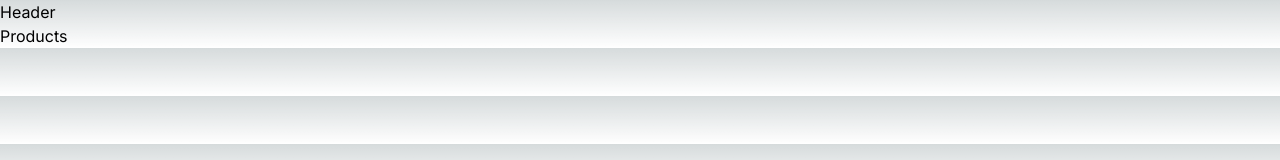
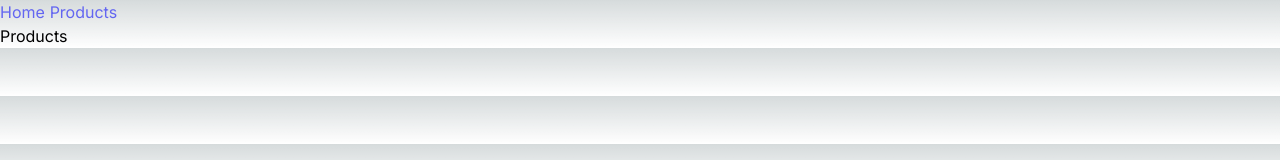
Before and after one commit to emanuelefavero/react-url-state-management, a Next.js app: page /products in a window 1280 px wide. Shown: the top 160 px of the page. Built offline with nearby package versions, Linux system fonts and the light colour scheme.

Commit message:
add header links, set colors in globals.css

```diff
--- a/app/components/Header.js
+++ b/app/components/Header.js
@@ -1,3 +1,10 @@
+import Link from 'next/link'
+
 export default function Header() {
-  return <div>Header</div>
+  return (
+    <>
+      <Link href='/'>Home</Link>
+      <Link href='/products'>Products</Link>
+    </>
+  )
 }
--- a/app/globals.css
+++ b/app/globals.css
@@ -16,6 +16,17 @@
   }
 }
 
+*,
+*::before,
+*::after {
+  margin: 0;
+  padding: 0;
+  box-sizing: border-box;
+  font-family: inherit;
+
+  margin-right: 0.3rem; /* ! */
+}
+
 body {
   color: rgb(var(--foreground-rgb));
   background: linear-gradient(
@@ -25,3 +36,11 @@ body {
     )
     rgb(var(--background-start-rgb));
 }
+
+a {
+  color: #6366f1;
+}
+
+a:hover {
+  color: #818cf8;
+}
```
